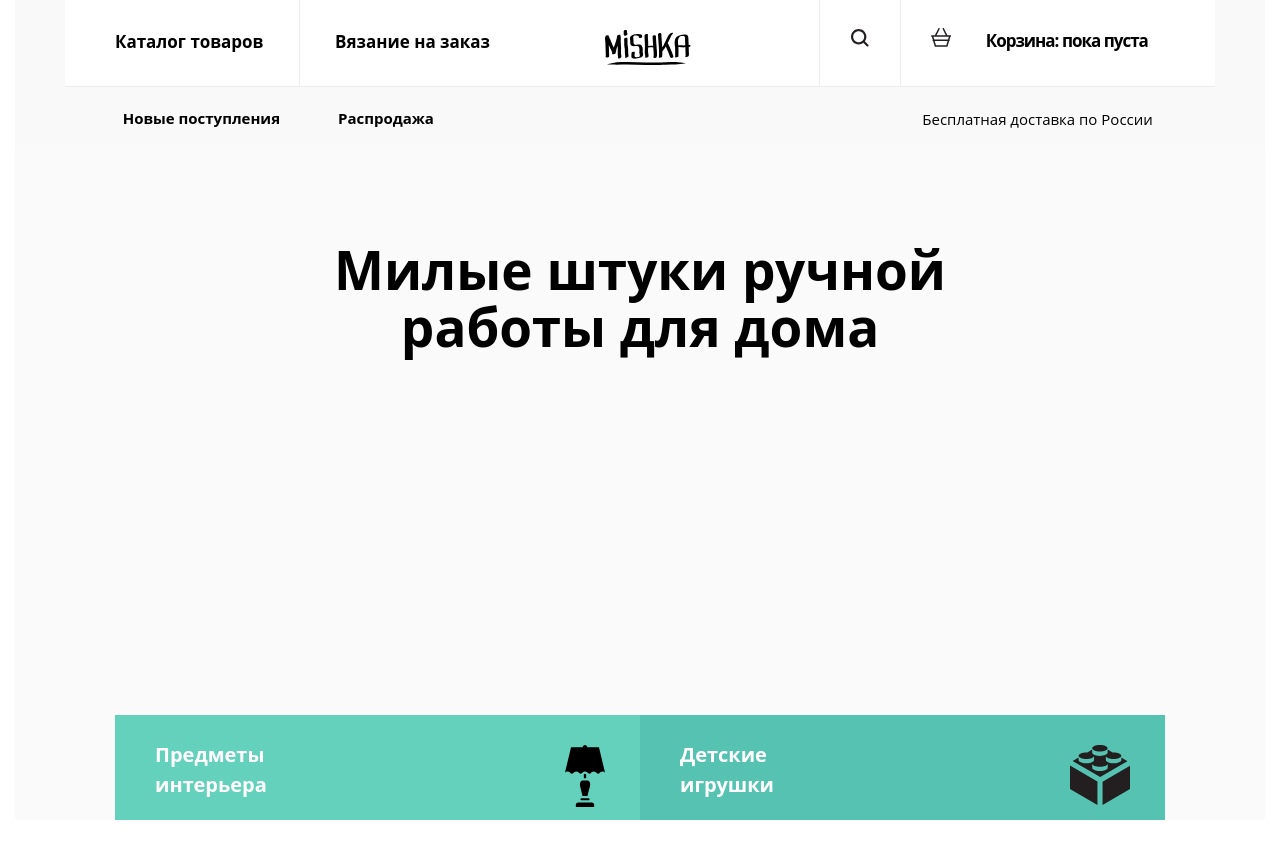
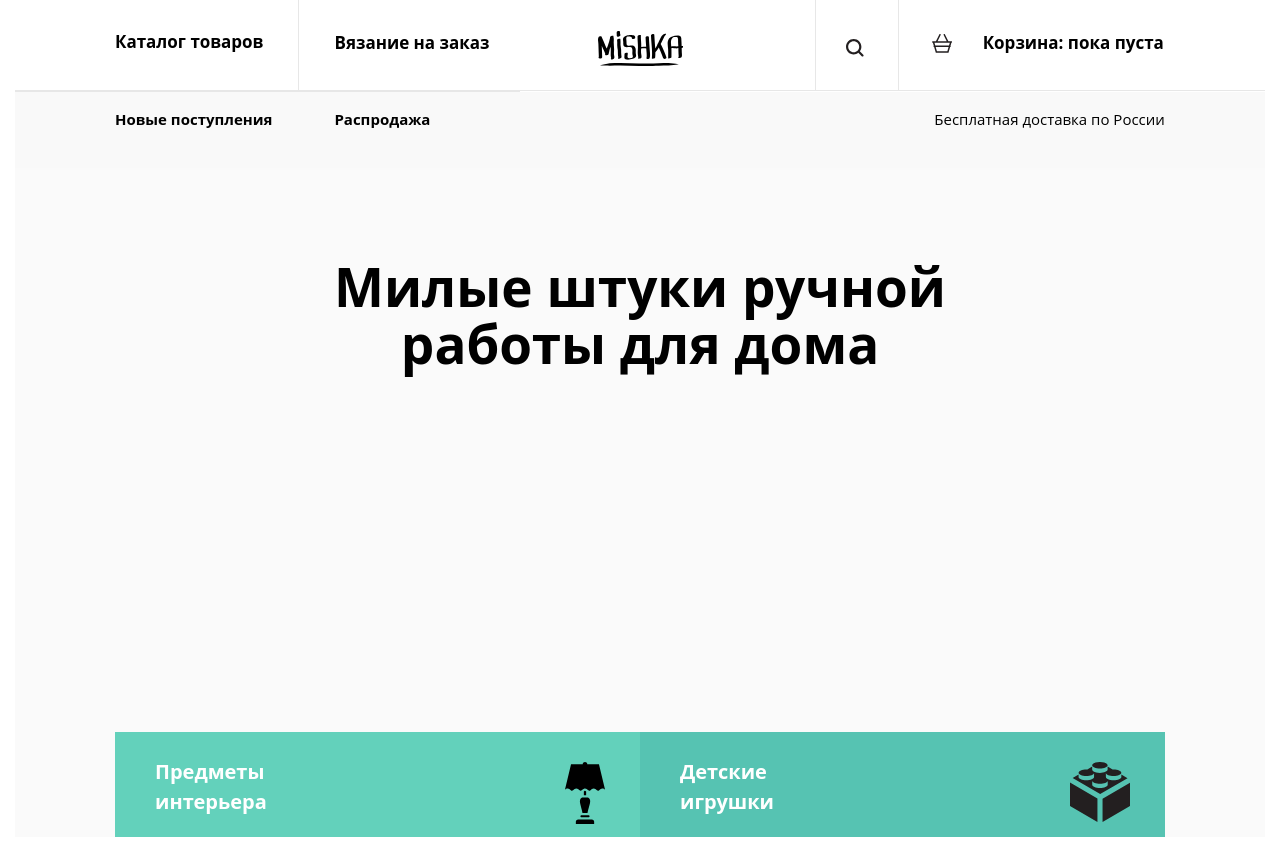
Before and after one commit to uasdemr/412507-mishka, a website: page source/index.html in a window 1280 px wide. Shown: the top 848 px of the page. Drawn offline with nearby package versions, Linux system fonts and the light colour scheme; files that its build step writes are made by us from their sources.

Commit message:
Полностью переписал header

```diff
--- a/source/index.html
+++ b/source/index.html
@@ -7,12 +7,12 @@
 </head>
 <body>
   <div class="site-wrapper">
-    <header class="main-header">
+    <header class="header">
       <nav class="menu menu--closed">
-        <button class="menu__toggle-menu"></button>
+        <button class="menu__toggle"></button>
         <ul class="menu__list">
           <li class="menu__item menu__item--active menu__item--logo">
-            <a class="menu__link menu__link--padding">
+            <a class="menu__link menu__link--logo">
               <svg version="1.1" id="Layer_2" xmlns="http://www.w3.org/2000/svg" xmlns:xlink="http://www.w3.org/1999/xlink" x="0px" y="0px" width="85.589px" height="35.034px" viewBox="32.458 20.216 85.589 35.034" enable-background="new 32.458 20.216 85.589 35.034" xml:space="preserve">
   <g>
     <path d="M36.638,46.517c-0.014-3.472-0.262-6.938-0.356-10.409c-0.008-0.34-0.015-0.681-0.02-1.021 c0.049,0.122,0.097,0.243,0.146,0.364c0.54,1.352,1.103,2.663,1.839,3.92c0.731,1.244,1.099,2.58,1.521,3.939 c-0.159,0.182-0.256,0.39-0.196,0.596c-0.033,0.15,0.059,0.245,0.212,0.306c0.537,0.46,1.55,0.231,2.113-0.008 c0.242-0.102,0.474-0.221,0.696-0.355c0.29-0.181,0.744-0.572,0.613-0.977c-0.024-0.079-0.049-0.157-0.072-0.235 c0.396-1.068,0.598-2.179,0.813-3.308c0.23-1.206,0.659-2.345,1.092-3.485c0.043,0.521,0.088,1.044,0.129,1.56 c0.174,2.147,0.028,4.27,0.008,6.422c-0.008,0.713,0.046,1.375,0.184,2.075c0.059,0.287,0.31,1.521,0.235,1.58 c-0.516,0.476-0.366,1.061,0.326,1.211c0.771,0.169,1.753-0.088,2.333-0.625c1.009-0.934,0.531-2.396,0.304-3.572 c-0.385-1.973,0.077-4.181,0.017-6.189c-0.069-2.26-0.43-4.503-0.399-6.769c0.023-1.831,0.328-3.714-0.303-5.471 c0.039-0.2,0.08-0.398,0.117-0.6c0.163-0.879-2.754-0.414-3.212,0.392c-0.29,0.235-0.438,0.519-0.313,0.806 c0.031,0.071,0.057,0.146,0.084,0.219c-0.552,2.699-1.321,5.313-2.207,7.93c-0.339,1.001-0.748,1.977-1.095,2.978 c-0.49-0.933-0.986-1.851-1.384-2.847c-1.155-2.891-2.199-5.813-3.61-8.596c0.16-1.289-2.698-1.153-3.261,0.02 c-0.682,1.426-0.592,2.866-0.369,4.393c0.254,1.721,0.298,3.411,0.32,5.147c0.039,3.347,0.3,6.689,0.351,10.04 c-0.298,0.331-0.389,0.741-0.078,1.158c0.136,0.182,0.306,0.321,0.482,0.46C34.454,48.198,36.643,47.679,36.638,46.517z"/>
@@ -25,43 +25,37 @@
     <path d="M112.736,53.505c-1.558-0.585-3.283-0.615-4.851-0.787c-1.603-0.17-3.245-0.41-4.884-0.562 c-1.637,0.053-3.31,0.027-4.972,0.129l-4.88,0.268c-6.487,0.289-12.999,0.253-19.517,0.107c-6.517-0.123-13.045-0.477-19.63-0.453 c-3.288,0.008-6.565,0.099-9.862,0.25c-1.632,0.283-3.239,0.501-4.904,0.913c-1.615,0.399-3.145,0.907-4.794,1.048 c1.623,0.362,3.341,0.292,4.962,0.297c1.579,0.01,3.243,0.143,4.872,0.231c3.229-0.172,6.487-0.246,9.733-0.25 c6.487-0.024,13.015,0.329,19.565,0.451c6.548,0.146,13.114,0.186,19.683-0.11l4.907-0.269c1.603-0.071,3.198-0.127,4.829-0.067 c1.628-0.148,3.253-0.33,4.918-0.532c1.664-0.238,3.22-0.627,4.854-0.509l0.074,0.006l0.006-0.055 c0.021-0.178-0.04-0.323-0.04-0.479C112.772,53.251,112.767,53.388,112.736,53.505z"/>
   </g>
 </svg>
-              <!-- <img class="menu__logo-image" src="/img/logo-mobile.svg" width="86" height="35" alt="Лого"> -->
             </a>
           </li>
           <li class="menu__item menu__item--catalog">
-            <a class="menu__link menu__link--font" href="catalog.html">Каталог товаров</a>
+            <a class="menu__link menu__link--catalog" href="catalog.html">Каталог товаров</a>
           </li>
           <li class="menu__item menu__item--knitting">
-            <a class="menu__link menu__link--font" href="#">Вязание на заказ</a>
+            <a class="menu__link menu__link--knitting" href="#">Вязание на заказ</a>
           </li>
           <li class="menu__item menu__item--find">
-            <a class="menu__link menu__link-svg" href="#">
-              <span class="menu__svg">
-                <svg version="1.1" id="Layer_1" xmlns="http://www.w3.org/2000/svg" xmlns:xlink="http://www.w3.org/1999/xlink" x="0px" y="0px" width="17.6px" height="17.6px" viewBox="-0.8 -0.8 17.6 17.6" enable-background="new -0.8 -0.8 17.6 17.6" xml:space="preserve">
+            <a class="menu__link menu__link--find" href="#">
+              <svg class="menu__svg version="1.1" id="Layer_1" xmlns="http://www.w3.org/2000/svg" xmlns:xlink="http://www.w3.org/1999/xlink" x="0px" y="0px" width="17.6px" height="17.6px" viewBox="-0.8 -0.8 17.6 17.6" enable-background="new -0.8 -0.8 17.6 17.6" xml:space="preserve">
   <path fill="#231F20" d="M16.47,14.93l-3.415-3.415C14.02,10.226,14.6,8.634,14.6,6.899c0-4.253-3.447-7.699-7.7-7.699 S-0.8,2.646-0.8,6.899s3.446,7.7,7.699,7.7c1.734,0,3.326-0.58,4.613-1.546l3.417,3.416c0.203,0.202,0.418,0.33,0.771,0.33 c0.607,0,1.1-0.492,1.1-1.1C16.8,15.459,16.739,15.2,16.47,14.93z M1.399,6.899c0-3.038,2.462-5.5,5.5-5.5s5.5,2.462,5.5,5.5 s-2.462,5.5-5.5,5.5S1.399,9.938,1.399,6.899z"/>
   </svg>
-              </span>
               <span class="menu__text-find menu--display-none">Поиск по сайту</span>
-            </a>
-          </li>
+            </a>          </li>
           <li class="menu__item menu__item--basket">
-            <a class="menu__link menu__link-svg" href="#">
-              <span class="menu__svg">
-                <svg version="1.1" id="Layer_1" xmlns="http://www.w3.org/2000/svg" xmlns:xlink="http://www.w3.org/1999/xlink" x="0px" y="0px" width="20.294px" height="18.849px" viewBox="264.205 370.961 20.294 18.849" enable-background="new 264.205 370.961 20.294 18.849" xml:space="preserve">
+            <a class="menu__link menu__link--basket" href="#">
+                <svg class="menu__svg menu__svg--basket" version="1.1" id="Layer_1" xmlns="http://www.w3.org/2000/svg" xmlns:xlink="http://www.w3.org/1999/xlink" x="0px" y="0px" width="20.294px" height="18.849px" viewBox="264.205 370.961 20.294 18.849" enable-background="new 264.205 370.961 20.294 18.849" xml:space="preserve">
   <path fill="#231F20" d="M283.75,378.19h-3.151l-3.407-6.814c-0.185-0.37-0.634-0.52-1.006-0.335 c-0.371,0.186-0.521,0.636-0.335,1.006l3.071,6.143h-9.138l3.072-6.143c0.185-0.371,0.035-0.821-0.335-1.006 c-0.37-0.185-0.821-0.035-1.006,0.335l-3.407,6.814h-3.151c-0.414,0-0.75,0.336-0.75,0.75s0.336,0.75,0.75,0.75h0.157l0.855,2.991 c-0.187,0.137-0.316,0.347-0.316,0.595c0,0.396,0.309,0.71,0.697,0.739l1.656,5.795h12.697l1.656-5.795 c0.388-0.028,0.698-0.344,0.698-0.739c0-0.249-0.129-0.459-0.316-0.596l0.854-2.991h0.157c0.414,0,0.75-0.336,0.75-0.75 S284.164,378.19,283.75,378.19z M279.569,388.311h-10.433l-1.224-4.284h12.881L279.569,388.311z M281.222,382.526h-13.739 l-0.81-2.836h15.359L281.222,382.526z"/>
 </svg>
-              </span>
               <span class="menu__text-basket">Корзина: пока пуста</span>
             </a>
           </li>
           <li class="menu__item menu__item--delivery">
-            <a class="menu__link menu__link--font" href="#">Бесплатная доставка по России</a>
+            <a class="menu__link menu__link--delivery" href="#">Бесплатная доставка по России</a>
           </li>
           <li class="menu__item menu__item--news">
-            <a class="menu__link menu__link--font" href="#">Новые поступления</a>
+            <a class="menu__link menu__link--news" href="#">Новые поступления</a>
           </li>
           <li class="menu__item menu__item--sale">
-            <a class="menu__link menu__link--font" href="#">Распродажа</a>
+            <a class="menu__link menu__link--sale" href="#">Распродажа</a>
           </li>
         </ul>
       </nav>
--- a/source/sass/blocks/top-menu.scss
+++ b/source/sass/blocks/top-menu.scss
@@ -1,315 +1,263 @@
-.menu__list {
-  list-style-type: none;
-  margin: 0;
-  padding: 0;
-}
-
-.menu__item {
-  border-bottom: 1px solid #ececec;
-  box-sizing: border-box;
-}
-
-.menu__link {
-  text-decoration: none;
-  display: inline-block;
-  font-size: 17px;
-  line-height: 24px;
-  color: hsla(0, 0, 0, 1);
-  font-weight: bold;
-  padding: 28px 20px;
-  padding-left: 75px;
-  vertical-align: baseline;
-  //box-sizing: border-box;
-  //width: 100%;
-  position: relative;
-
-  &:hover {
-    color: hsla(0, 0, 45%, 1);
+@media(min-width: 320px) {
+  .header {
+    background-color: #f1f1f1;
+  }
+  .menu {
+    width: 320px;
+    margin: 0 auto;
+    position: relative;
   }
 
-  &:active {
-    color: hsla(0, 0, 75%, 1);
+  .menu__toggle {
+    position: absolute;
+    right: 30px;
+    top: 30px;
   }
-}
 
-.menu__link-svg {
-  padding-left: 0;
-}
+  .menu__list {
+    list-style-type: none;
+    padding: 0;
+    margin: 0;
+    display: flex;
+    flex-direction: column;
+    flex-wrap: wrap;
+    justify-content: flex-start;
+    //background-color: hsla(0, 33%, 38%, 0.9);
+    background-color: #ffffff;
+  }
 
-.menu__svg {
-  padding: 30px;
-}
+  .menu__link {
+    display: block;
+    padding: 26px 30px;
+    padding-left: 75px;
+    box-sizing: border-box;
+    position: relative;
+    text-decoration: none;
+    color: #000000;
+    font-size: 17px;
+    line-height: 25px;
+    font-weight: bold;
+    //background-color: #c1f1f1;
+  }
+  .menu__link--logo {
+    padding: 18px 30px;
+    border-bottom: 1px solid #e7e7e7;
+    padding-left: 110px;
+    padding-right: 70px;
+  }
+  .menu__item--knitting {
+    border-bottom: 1px solid #e7e7e7;
+  }
 
-.menu__link--padding {
-  padding: 20px;
-  padding-left: 115px;
-}
+  .menu__item--catalog {
+    border-bottom: 1px solid #e7e7e7;
+  }
 
-.menu__item--sale,
-.menu__item--news,
-.menu__item--delivery {
-  display: none;
-}
+  .menu__link--find {
+    border-bottom: 1px solid #e7e7e7;
+  }
 
-.menu--closed .menu__item {
-  display: none;
+  .menu__link--basket {
+    border-bottom: 1px solid #e7e7e7;
+  }
 
-  &--active {
+  .menu__text-find {
     display: block;
   }
+  .menu__svg {
+    position: absolute;
+    left: 30px;
+  }
+  .menu__item--news {display: none;}
+  .menu__item--sale {display: none;}
+  .menu__item--delivery {display: none;}
 }
+@media(min-width: 768px) {
+  .menu {
+    width: 768px;
+    margin: 0 auto;
+  }
+  .menu__list {
+    flex-direction: row;
+  }
 
-@media (min-width: 768px) {
-  .menu__list {
-    //padding: 0 50px;
-    display: flex;
-    flex-direction: row;
-    flex-wrap: wrap;
-    justify-content: space-around;
+  .menu__link {
+    font-size: 15px;
+    line-height: 24px;
+    font-weight: bold;
+  }
+
+  .menu__item--active {}
+  .menu__item--logo {}
+  .menu__item--delivery {display: block;}
+
+
+
+  .menu__text-find {
+    display: none;
+  }
+  .menu__svg {
+  position: static;
+  }
+  .menu__svg--basket {
+    position: absolute;
+  }
+  .menu__link--logo {
+    padding: 18px 30px;
+    padding-right: 223px;
+    padding-top: 29px;
+    padding-left: 33px;
+    border-right: 1px solid #e7e7e7;
+    border-bottom: 1px solid #e7e7e7;
+    background-color: #ffffff;
+  }
+  .menu__link--find {
+    padding: 26.5px 30px;
+    padding-right: 34px;
+    padding-top: 37px;
+    border-right: 1px solid #e7e7e7;
+    border-bottom: 1px solid #e7e7e7;
+    background-color: #ffffff;
+  }
+  .menu__link--delivery {
+    padding: 26px 39px;
+    background-color: #f9f9f9;
+    font-size: 15px;
+    font-weight: 400;
+    padding-left: 104px;
+    padding-top: 17px;
+    padding-right: 77.5px;
+    padding-bottom: 35px;
+    border: none;
+  }
+  .menu__link--basket {
+    padding: 26.5px 30px;
+    padding-left: 84px;
+    padding-right: 77.5px;
+    padding-top: 31px;
+    padding-bottom: 33px;
+    border-bottom: 1px solid #e7e7e7;
+    background-color: #ffffff;
+    font-size: 17px;
+  }
+
+  .menu__svg--basket {
+    left: 33px;
+    top: 34px;
+  }
+  .menu__item--logo {
+    order: -3;
+  }
+  .menu__link--catalog {
+    padding: 26.5px 30px;
+    padding-left: 21px;
+    padding-top: 16px;
+    padding-bottom: 36px;
+    padding-right: 15px;
+    background-color: #f9f9f9;
+  }
+  .menu__link--knitting {
+    padding-left: 22px;
+    padding-top: 17px;
+    padding-bottom: 35px;
+    background-color: #f9f9f9;
+  }
+  .menu__item--find {order: -2;}
+  .menu__item--basket {order: -1;}
+}
+@media(min-width: 1250px) {
+  .menu {
+    width: 1250px;
+  }
+  .menu__item--catalog {
+    order: 0;
+  }
+  .menu__item--knitting {
+    order: 1;
+  }
+  .menu__item--logo {
+    order: 2;
+  }
+  .menu__item--find {
+    order: 3;
+  }
+  .menu__item--basket {
+    order: 4;
+  }
+  .menu__item--active {
+
+  }
+  .menu__item--delivery {
+    order: 7;
+    display: block;
+  }
+  .menu__item--news {
+    display: block;
+    order: 5;
+  }
+
+  .menu__item--sale {
+    display: block;
+    order: 6;
+  }
+
+  .menu__link--catalog {
+    padding-left: 100px;
+    padding-top: 30px;
+    padding-right: 35px;
+    font-size: 17px;
+    line-height: 24px;
+    border-right: 1px solid #e7e7e7;
+    border-bottom: 1px solid #e7e7e7;
+    background-color: #ffffff;
+  }
+
+  .menu__link--knitting {
+    padding-left: 35px;
+    padding-top: 31px;
+    font-size: 17px;
+    line-height: 24px;
+    background-color: #ffffff;
+    border-bottom: 1px solid #e7e7e7;
+  }
+
+  .menu__link--logo {
+    padding-left: 78px;
+    padding-right: 132px;
+    border-bottom: 1px solid #e7e7e7;
+    padding-top: 31px;
+  }
+
+  .menu__link--find {
+    padding-top: 39px;
+  }
+
+  .menu__link--basket {
+    padding-top: 31px;
+    padding-bottom: 35px;
+    padding-right: 101px;
+  }
+
+  .menu__link--news {
+    padding-left: 100px;
+    padding-top: 15px;
+    padding-bottom: 37px;
     background-color: #f9f9f9;
   }
 
-  .menu__item--logo {
-    width: 370px;
-    border-right: 1px solid #ececec;
-    background-color: #ffffff;
-    order: -3;
-
-    .menu__link {
-      padding: 23px 0;
-      padding-left: 50px;
-    }
+  .menu__link--sale {
+    padding-left: 32px;
+    padding-top: 15px;
+    padding-bottom: 37px;
+    padding-right: 385px;
+    background-color: #f9f9f9;
   }
 
-  .menu__item--find {
-    width: 81px;
-    text-align: center;
-    background-color: #ffffff;
-    order: -2;
-
-    .menu__link-svg {
-      padding: 0;
-      line-height: 81px;
-    }
-
-    .menu__svg {
-      padding: 0;
-    }
-  }
-
-  .menu__item--basket {
-    width: 315px;
-    border-left: 1px solid #ececec;
-    background-color: #ffffff;
-    order: -1;
-
-    .menu__svg {
-      padding: 0;
-      padding-left: 30px;
-    }
-
-    .menu__text-basket {
-      margin-left: 30px;
-    }
-
-    .menu__link-svg {
-      padding: 0;
-      line-height: 81px;
-    }
-  }
-
-  .menu__item--catalog,
-  .menu__item--knitting,
-  .menu__item--delivery {
-    border-bottom: none;
-    margin-left: 50px;
-    display: block;
-
-    .menu__link {
-      padding: 20px 5px;
-      //margin-left: 50px;
-    }
-  }
-
-  .menu__item--catalog {
-    width: 150px;
-  }
-
-  .menu__item--knitting {
-    width: 190px;
-    margin: 0;
-  }
-
-  .menu__item--delivery {
-    width: 290px;
-  }
-
-  .menu--closed .menu__item {
-    display: block;
-  }
-
-  .menu--closed .menu__item--news,
-  .menu--closed .menu__item--sale {
-    display: none;
-  }
-
-  .font--view {
-    font-size: 15px;
-    line-height: 24px;
-    font-weight: normal;
-  }
-
-  .menu--display-none {
-    display: none;
-  }
-
-  .menu__link {
-    padding: 23px 20px;
-
-    &--font {
-      font-size: 15px;
-    }
+  .menu__link--delivery {
+    padding-left: 119px;
+    padding-top: 15px;
+    padding-bottom: 37px;
+    padding-right: 100px;
+    background-color: #f9f9f9;
   }
 }
-
-@media (min-width: 1250px) {
-  .menu__list {
-    padding: 0 50px;
-  }
-
-.menu__item--catalog {
-  width: 235px;
-  border-bottom: 1px solid #ececec;
-  border-right: 1px solid #ececec;
-  background-color: #ffffff;
-  order: 0;
-
-  .menu__link {
-    padding-top: 30px;
-    padding-bottom: 15px;
-    padding-left: 50px;
-  }
-}
-
-.menu__item--knitting {
-  width: 220px;
-  border-bottom: 1px solid #ececec;
-  background-color: #ffffff;
-  order: 1;
-
-  .menu__link {
-    padding-top: 30px;
-    padding-bottom: 15px;
-    padding-left: 35px;
-  }
-}
-
-.menu__item--logo {
-  width: 300px;
-  border-bottom: 1px solid #ececec;
-  border-right: 1px solid #ececec;
-  order: 2;
-
-  .menu__link {
-    padding-top: 30px;
-    padding-bottom: 15px;
-    padding-left: 85px;
-  }
-}
-
-.menu__item--find {
-  width: 80px;
-  border-bottom: 1px solid #ececec;
-  order: 3;
-}
-
-.menu__item--basket {
-  width: 315px;
-  border-bottom: 1px solid #ececec;
-  order: 4;
-
-  .menu__text-basket {
-    letter-spacing: -1px;
-  }
-}
-
-.menu__item--delivery {
-  width: 290px;
-  order: 7;
-
-  .menu__link {
-    font-size: 15px;
-    font-weight: 500;
-  }
-}
-
-  .menu--opened .menu__item--news {
-    border: none;
-    width: 215px;
-    display: block;
-    order: 5;
-
-    .menu__link {
-      font-size: 15px;
-      padding-top: 19px;
-      padding-bottom: 15px;
-      padding-left: 35px;
-    }
-  }
-
-  .menu--opened .menu__item--sale {
-    display: block;
-    width: 570px;
-    border: none;
-    order: 6;
-
-    .menu__link {
-      font-size: 15px;
-      padding-top: 19px;
-      padding-bottom: 15px;
-    }
-  }
-
-
-  .menu--closed .menu__item--news {
-    border: none;
-    width: 230px;
-    display: block;
-    order: 5;
-
-    .menu__link {
-      font-size: 15px;
-      padding-top: 19px;
-      padding-bottom: 15px;
-      padding-left: 50px;
-    }
-  }
-
-  .menu--closed .menu__item--sale {
-    width: 584px;
-    border: none;
-    display: block;
-    order: 6;
-
-    .menu__link {
-      font-size: 15px;
-      padding-top: 19px;
-      padding-bottom: 15px;
-    }
-  }
-
-  .menu__item--catalog,
-  .menu__item--knitting,
-  .menu__item--delivery {
-    margin-left: 0;
-    display: block;
-  }
-
-  .menu__link {
-    padding: 23px 20px;
-
-    &--font {
-      font-size: 17px;
-    }
-  }
-}
--- a/source/sass/common/common.scss
+++ b/source/sass/common/common.scss
@@ -1,6 +1,6 @@
 body {
   background-color: $main-color;
-  font-family: "Open Sans", sans-serif;
+  font-family: "Open Sans", "Arial", sans-serif;
   min-width: 320px;
 }
 
```
Also changed, not shown: source/catalog.html (+13 -19 lines), source/form.html (+13 -19 lines).
